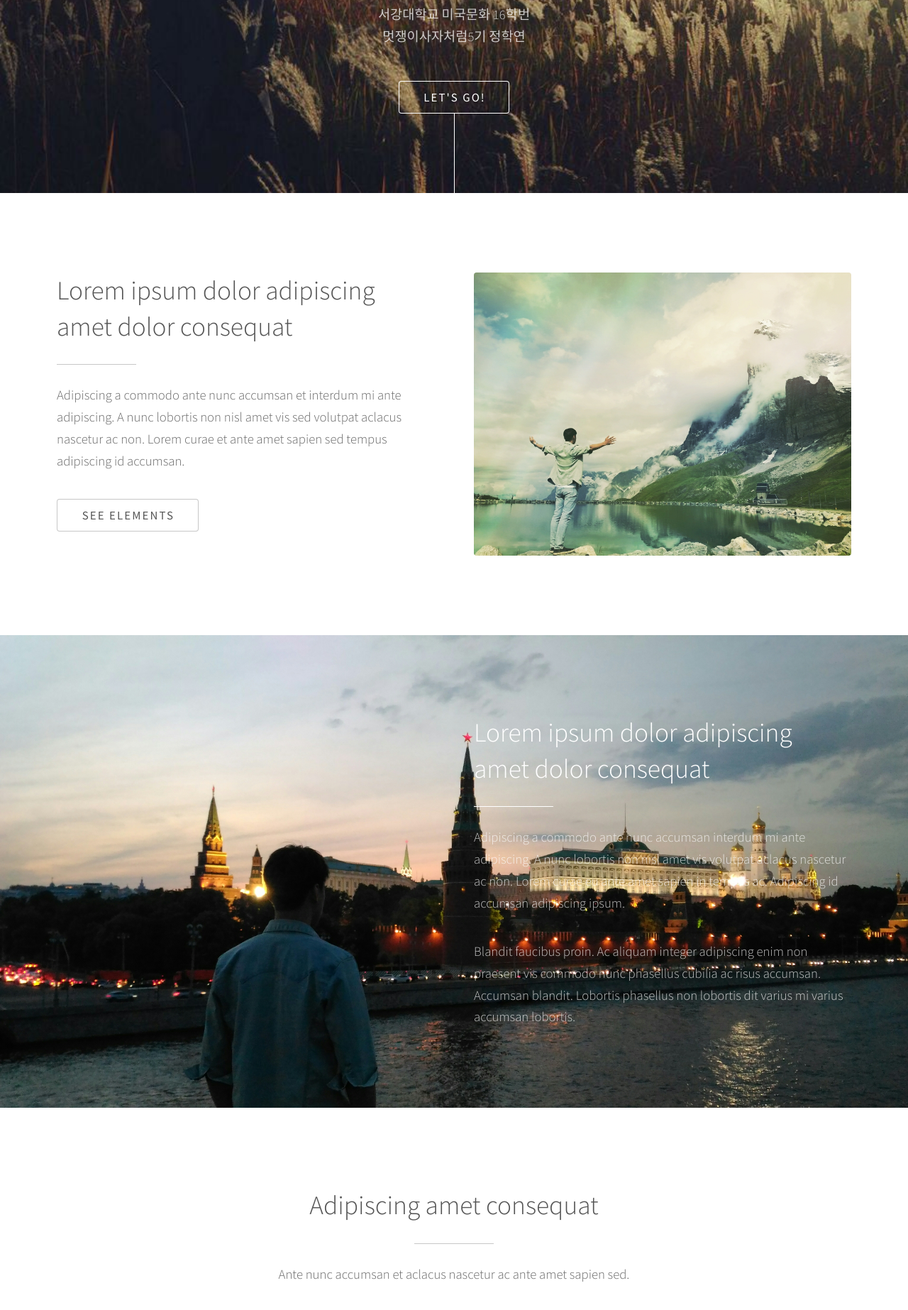
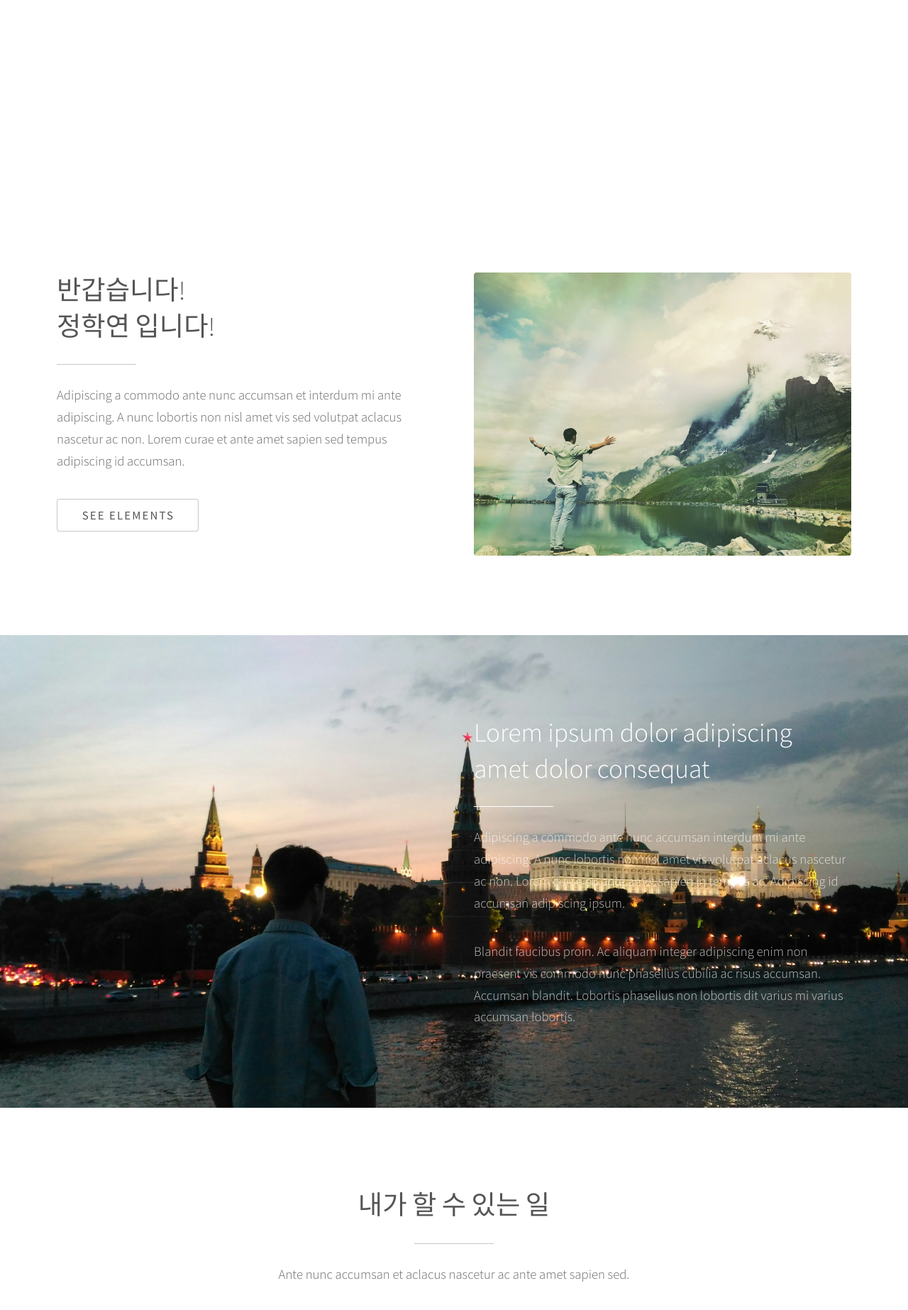
Before and after one commit to hakyeon96/hakyeon96.github.io, a plain HTML site: page index.html in a window 1280 px wide. Shown: the part 341-2187 px from the top of the page at 71% size. Drawn offline with Linux system fonts and the light colour scheme.

Commit message:
간단한 설명 수정

```diff
--- a/index.html
+++ b/index.html
@@ -21,7 +21,7 @@
 					<span class="icon major fa-cloud"></span>
 					<h1>Hi, I'm <strong>Hakyeon</strong>, <br />
 					SG student.</h1>
-					<p>서강대학교 미국문화 16학번<br> 멋쟁이사자처럼5기 정학연</p>
+					<p>서강대학교<br> 멋쟁이사자처럼 5기 정학연</p>
 					<ul class="actions">
 						<!-- 여기서 #one 은 34번 줄에서 section의 id정보와 일치합니다! 만약 버튼을 눌렀을 때 section id="two"인 곳으로 가고싶다면, a href="two"로 고쳐주면 되겠죠! -->
 						<li><a href="#one" class="button scrolly">Let's Go!</a></li>
@@ -35,8 +35,7 @@
 					<div class="row 150%">
 						<div class="6u 12u$(medium)">
 							<header class="major">
-								<h2>Lorem ipsum dolor adipiscing<br />
-								amet dolor consequat</h2>
+								<h2>반갑습니다!<br>정학연 입니다!</h2>
 							</header>
 							<p>Adipiscing a commodo ante nunc accumsan et interdum mi ante adipiscing. A nunc lobortis non nisl amet vis sed volutpat aclacus nascetur ac non. Lorem curae et ante amet sapien sed tempus adipiscing id accumsan.</p>
 							<ul class="actions">
@@ -81,7 +80,7 @@
 			<section id="three" class="main style1 special">
 				<div class="container">
 					<header class="major">
-						<h2>Adipiscing amet consequat</h2>
+						<h2>내가 할 수 있는 일</h2>
 					</header>
 					<p>Ante nunc accumsan et aclacus nascetur ac ante amet sapien sed.</p>
 					<div class="row 150%">
```
Also changed, not shown: images/header.jpg (deleted), images/pic02.jpg.
